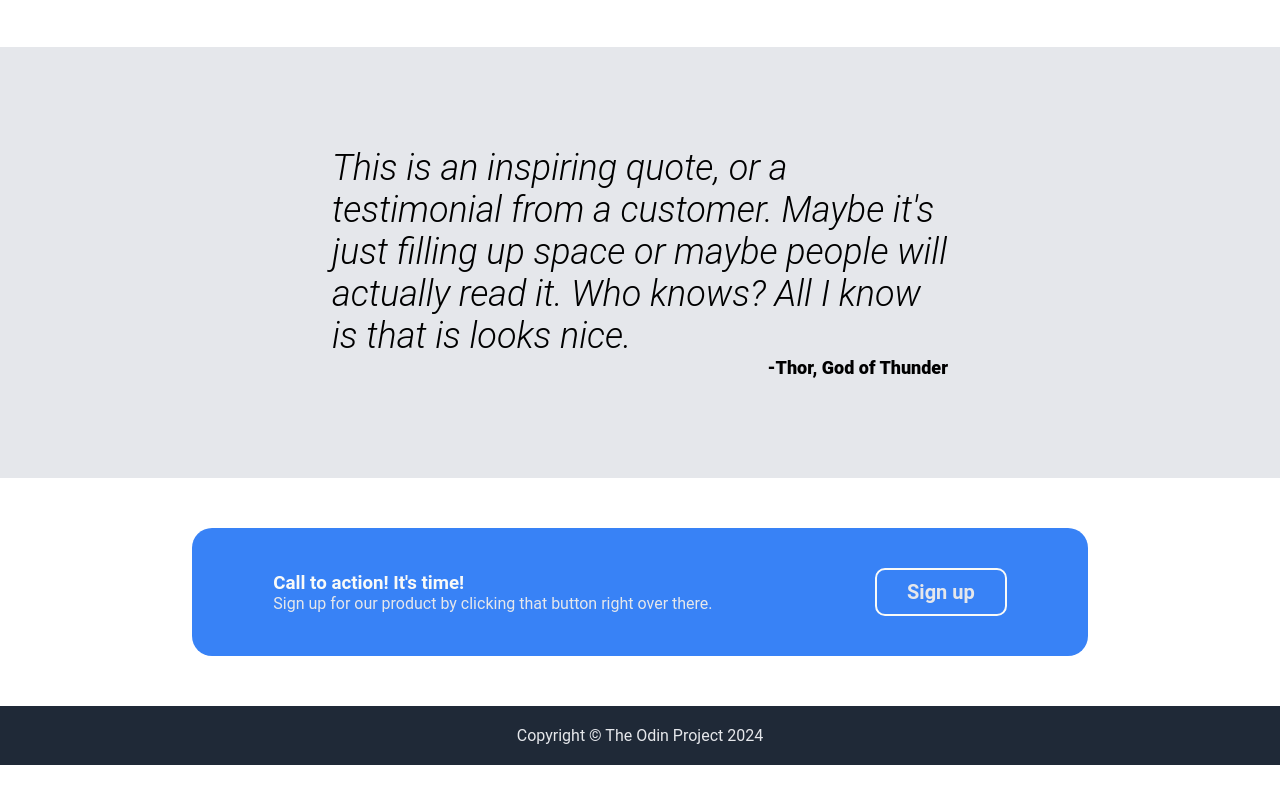
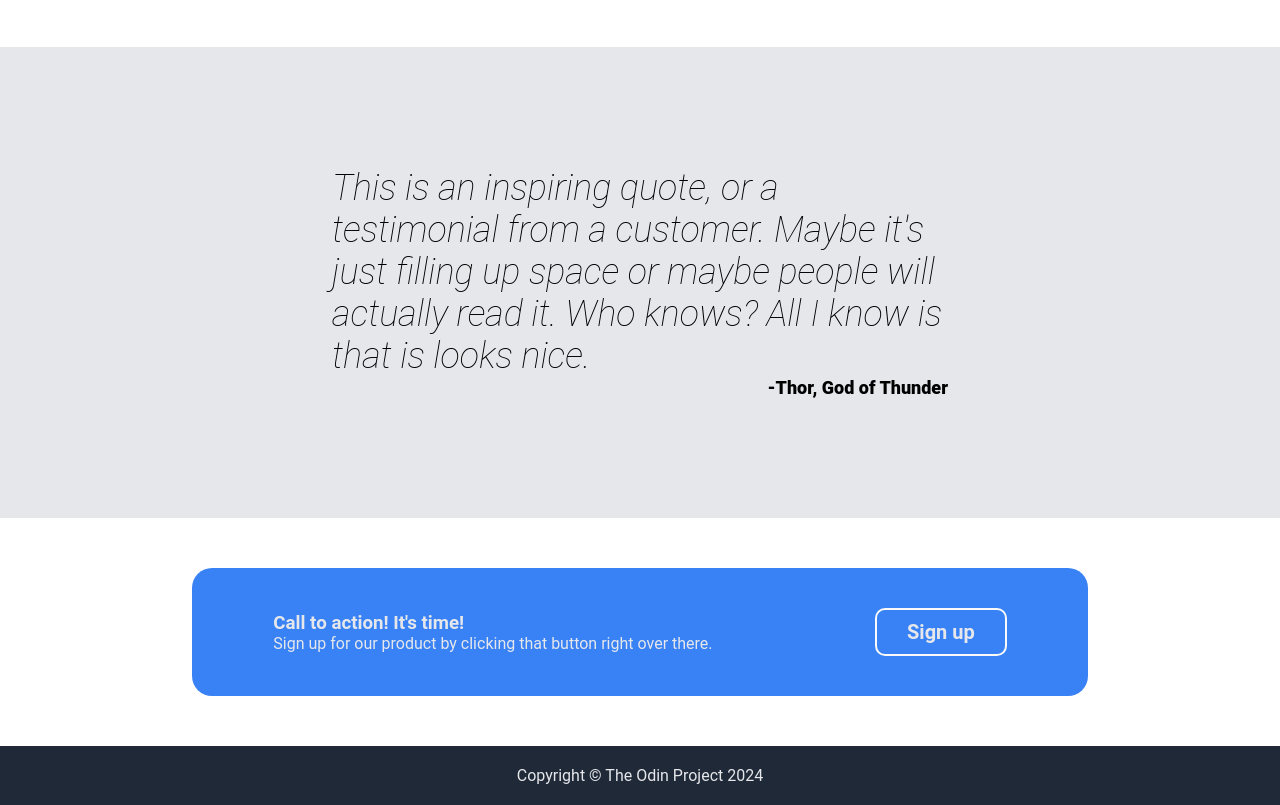
Before and after one commit to yuenhinsing/project1, a plain HTML site: page index.html in a window 1280 px wide. Shown: the part 858-1663 px from the top of the page. Before the commit the page ends 1623 px from the top, so only its background shows below. Drawn offline with Linux system fonts and the light colour scheme.

Commit message:
updated the boldness and padding quote content and call to action banner color

```diff
--- a/styles.css
+++ b/styles.css
@@ -151,7 +151,7 @@ body {
     background-color: #E5E7EB;
     display: flex;
     justify-content: center;
-    padding: 100px 200px
+    padding: 120px 200px
 }
 
 .quote {
@@ -160,7 +160,7 @@ body {
 
 .quote > p {
     font-size: 36px;
-    font-weight: 300;
+    font-weight: 200;
     font-style: italic;
 }
 
@@ -181,12 +181,8 @@ body {
     border-radius: 20px;
 }
 
-.call-to-action-left {
-
-}
-
 .call-to-action-left > h3 {
-    color: #F9FAF8
+    color: #E5E7EB
 }
 
 .call-to-action-left > p {
```
